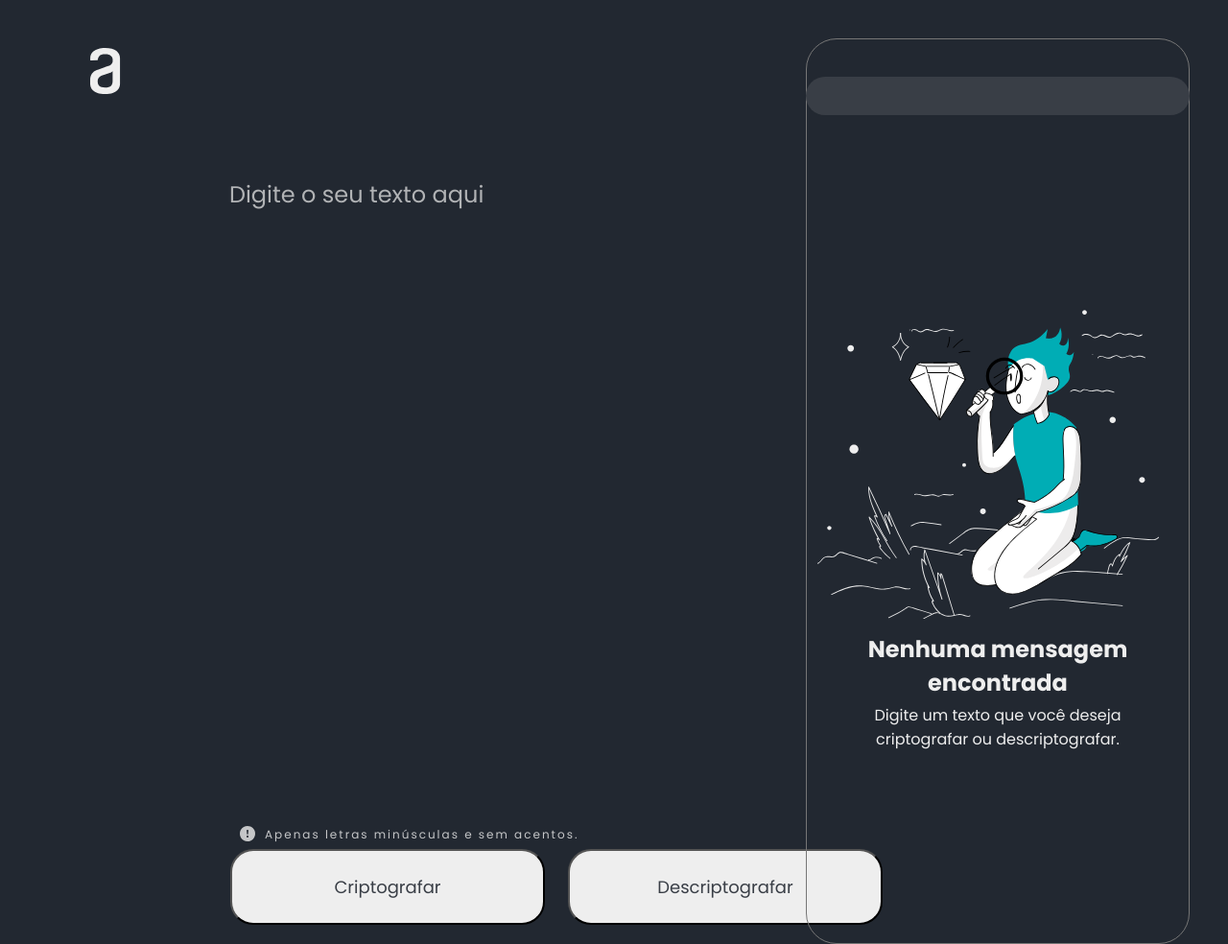
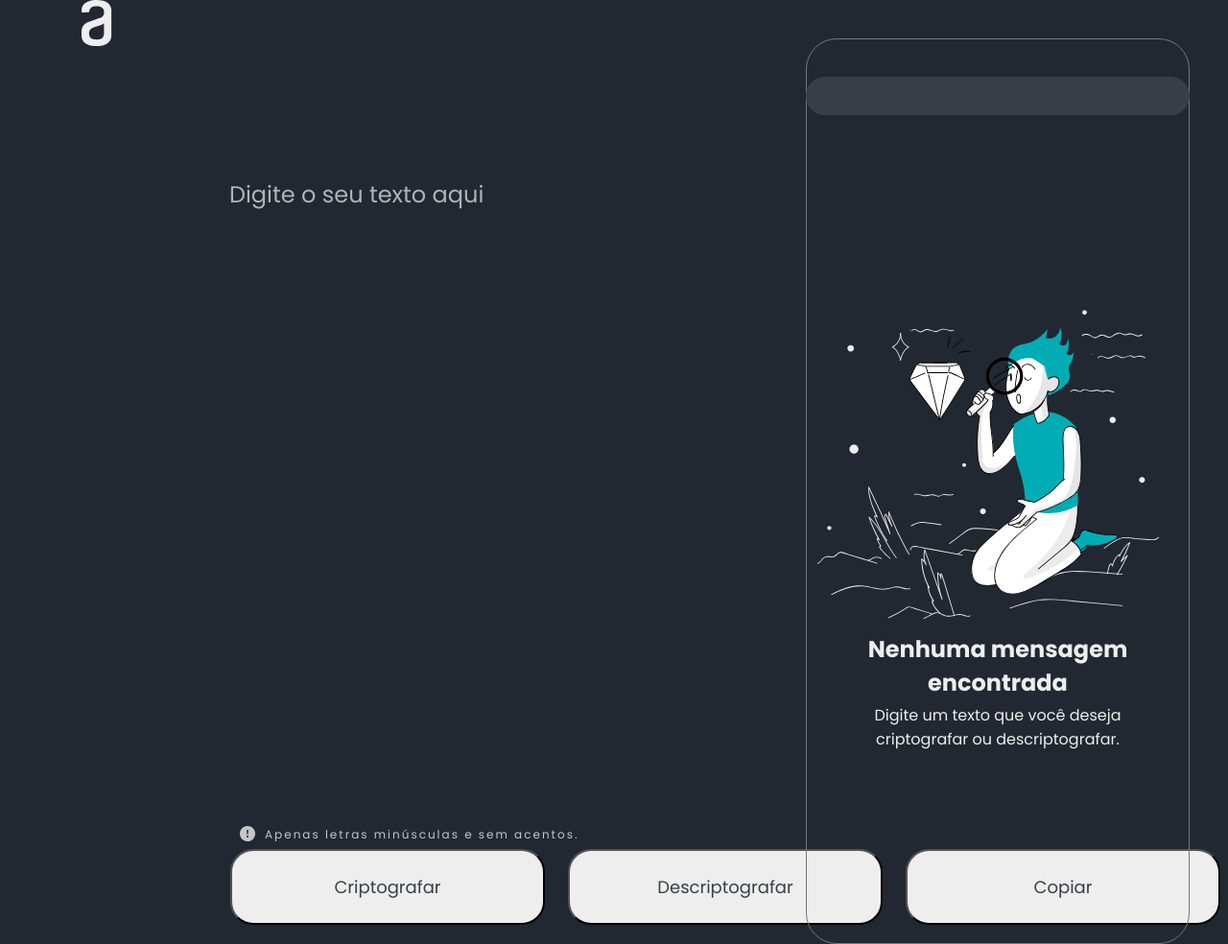
Before and after one commit to AbinadabeDev/encriptador-de-textos, a plain HTML site: page index.html in a window 1280 px wide. Shown: the whole page at 96% size. Drawn offline with Linux system fonts and the light colour scheme.

Commit message:
Configurando code

```diff
--- a/index.html
+++ b/index.html
@@ -25,6 +25,7 @@
             <div class="container-button">
                 <button class="container-button-item" id="btn-criptografar">Criptografar</button>
                 <button class="container-button-item"  id="btn-descriptografar">Descriptografar</button>
+                <button class="container-button-item">Copiar</button>
             </div>
         </div>
 
--- a/style.css
+++ b/style.css
@@ -5,6 +5,8 @@
     padding: 0;
     box-sizing: border-box;
 }
+
+/* u */
 
 @function px-to-rem($px, $base-font-size: 16px) {
     @return ($px / $base-font-size) * 1rem;
@@ -19,21 +21,11 @@ body,html {
     font-family: 'Poppins', sans-serif;
 }
 
-.cabecalho {
-    position: absolute;
-    top: 40px;
-    left: 40px;
-    width: calc(100% - 80px);
-    height: 80px;
-    padding: 10px;
-    z-index: 1000;
-}
+header {
 
-.container-logo {
-    width: 120px;
-    height: auto;
-    display: block;
-    cursor: pointer;
+    width: 90%;
+    margin-top: 40px;
+    margin: auto;
 }
 
 .flex-container {
```
